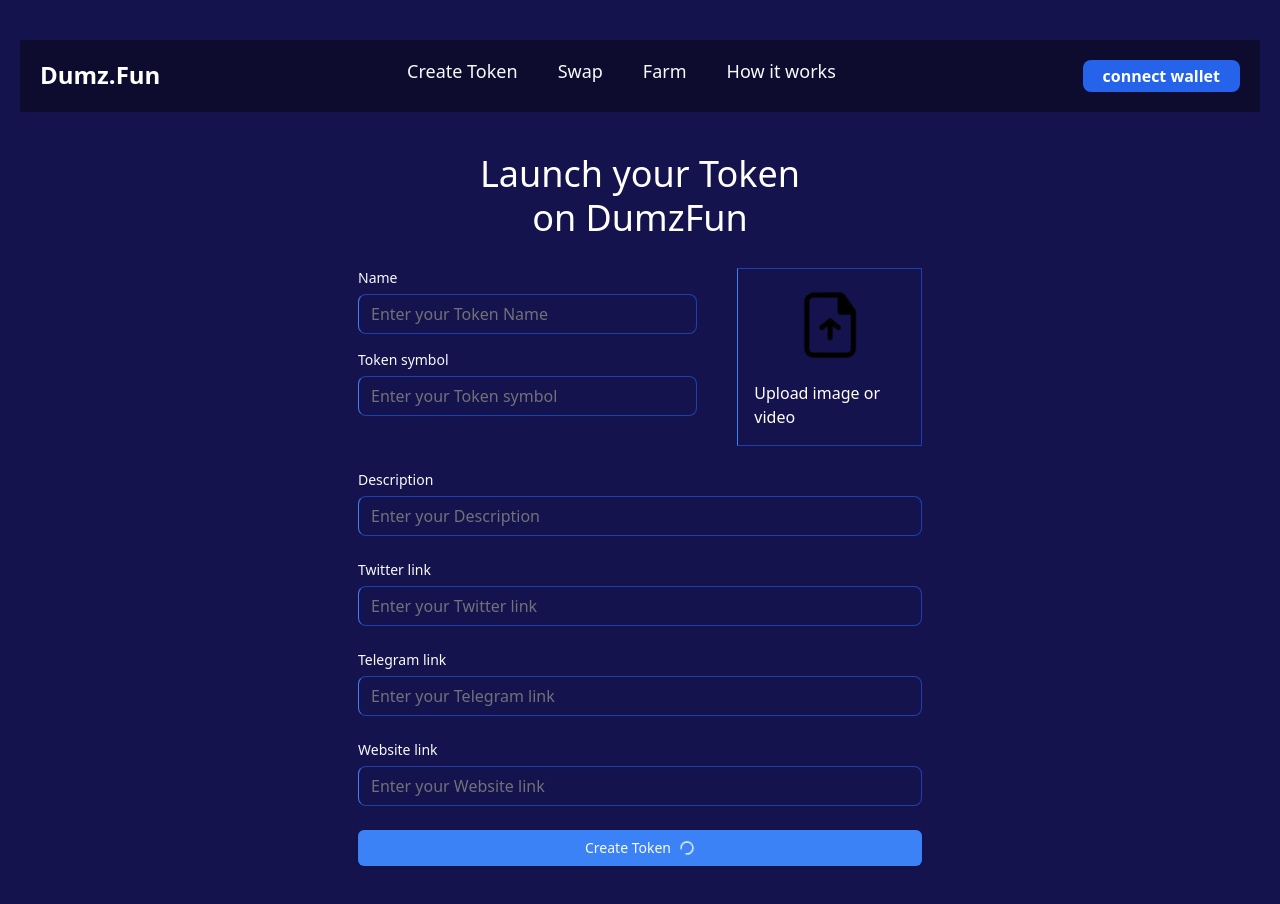
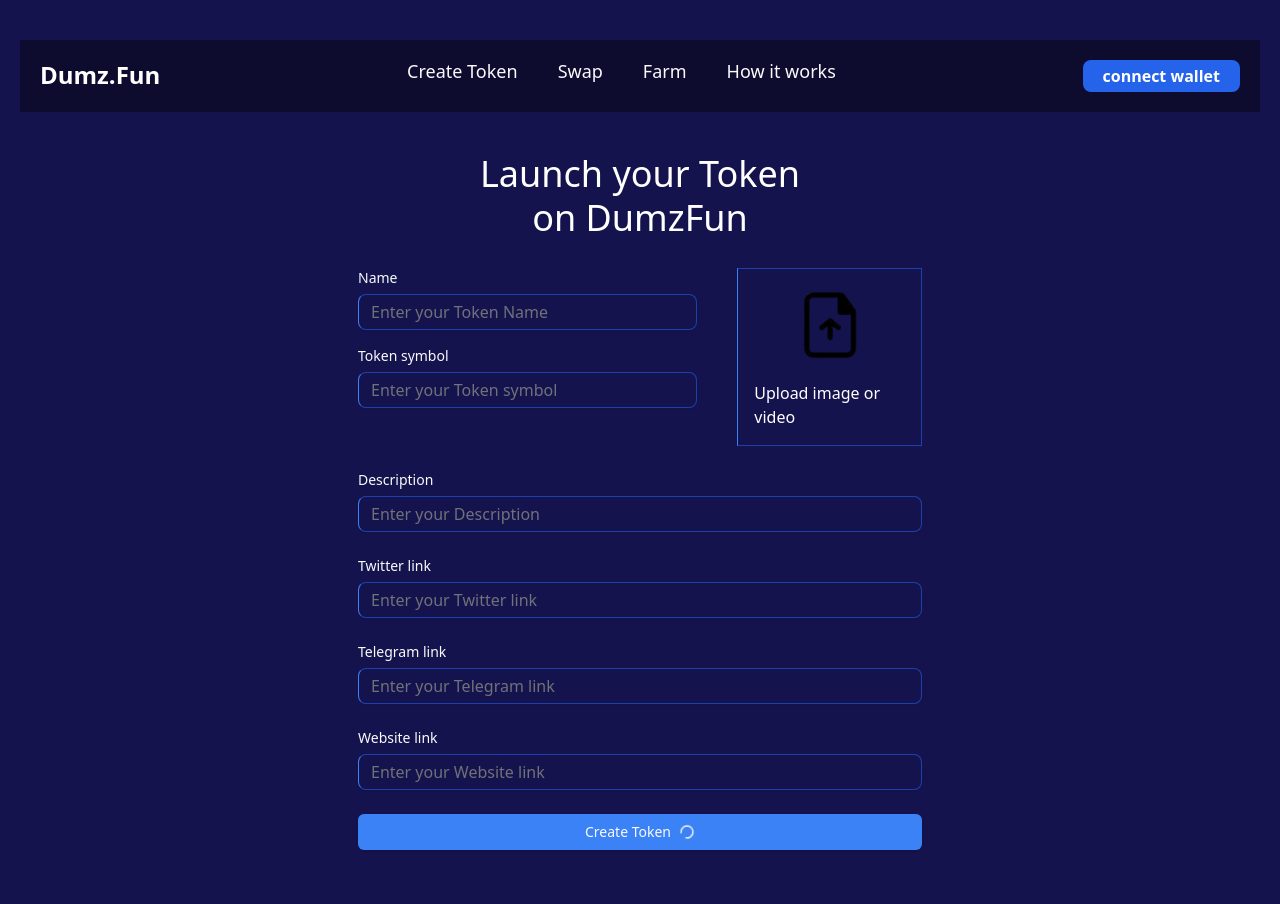
Before and after one commit to Orsini13/Fun, a Next.js app: page /create-token in a window 1280 px wide. Shown: the top 904 px of the page. Built offline with nearby package versions, Linux system fonts and the light colour scheme.

Commit message:
fixing deployment

```diff
--- a/components/ui/input.tsx
+++ b/components/ui/input.tsx
@@ -11,7 +11,7 @@
       <input
         type={type}
         className={cn(
-          "flex h-10 w-full rounded-md border border-input bg-background px-3 py-2 text-sm ring-offset-background file:border-0 file:bg-transparent file:text-sm file:font-medium file:text-foreground placeholder:text-muted-foreground focus-visible:outline-none focus-visible:ring-2 focus-visible:ring-ring focus-visible:ring-offset-2 disabled:cursor-not-allowed disabled:opacity-50",
+          "flex h-9 w-full rounded-md border border-input bg-transparent px-3 py-1 text-sm shadow-sm transition-colors file:border-0 file:bg-transparent file:text-sm file:font-medium file:text-foreground placeholder:text-muted-foreground focus-visible:outline-none focus-visible:ring-1 focus-visible:ring-ring disabled:cursor-not-allowed disabled:opacity-50",
           className
         )}
         ref={ref}
```
